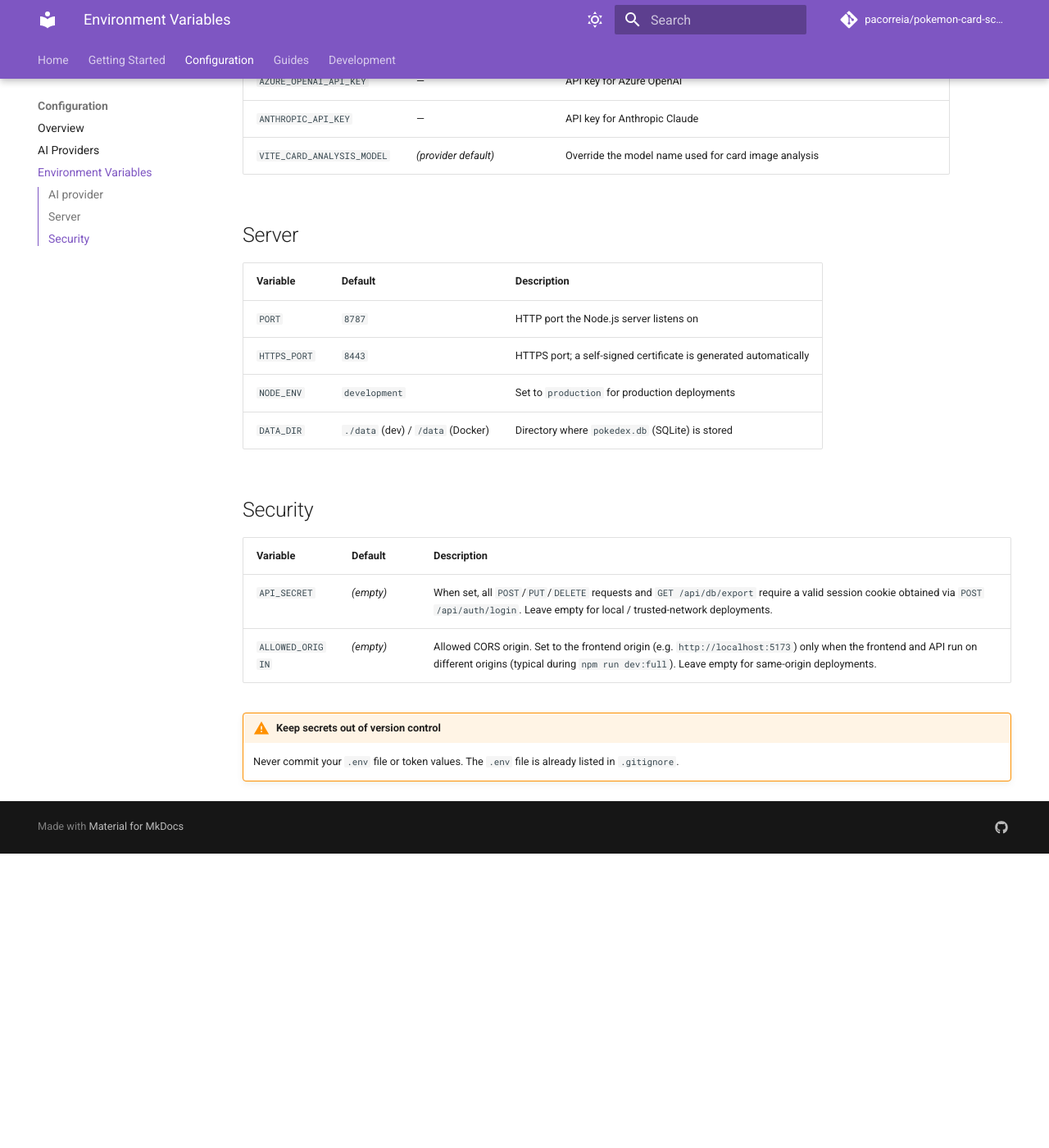
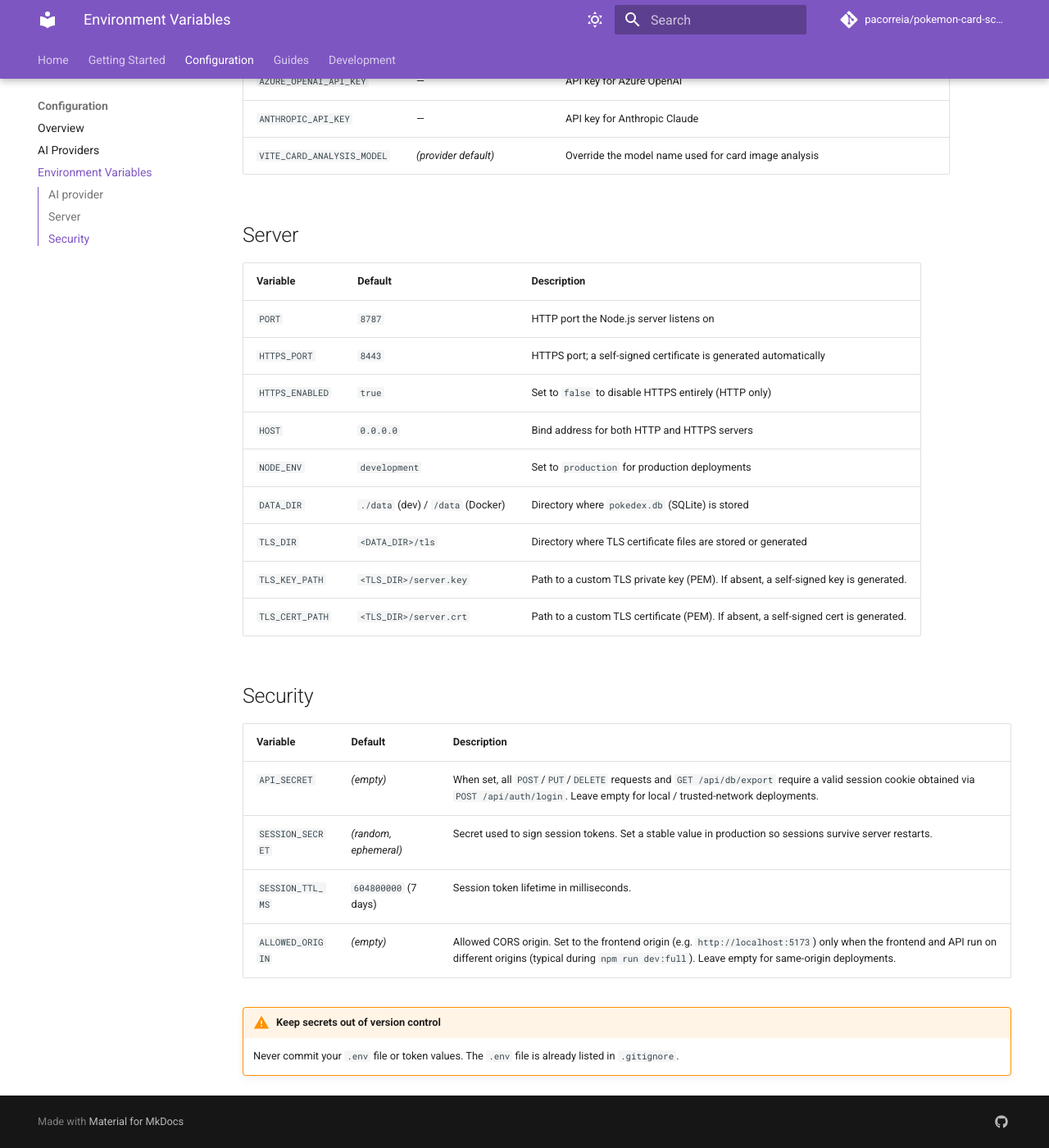
Before and after one commit to pacorreia/pokemon-card-scanner, an MkDocs documentation site: the page built from docs/configuration/environment.md, in a window 1280 px wide and 1400 px high, scrolled down 652 px. Shown: the whole window at 82% size. Built offline with MkDocs 1.6.1 and Material for MkDocs 9.7.7, drawn with Linux system fonts in a browser that asks for light colours; comment, search, counter and statistics services are not loaded; before the commit the page ends 1693 px from its top, so only the background shows below that.

Commit message:
docs: fix inaccuracies found during codebase review
Agent-Logs-Url: https://github.com/pacorreia/pokemon-card-scanner/sessions/d015f500-a516-4934-8ea0-79d68c3e523a

Co-authored-by: pacorreia <54323159+pacorreia@users.noreply.github.com>

```diff
--- a/docs/configuration/environment.md
+++ b/docs/configuration/environment.md
@@ -22,14 +22,21 @@ Full reference for every environment variable recognised by the PokéDex Scanner
 |---|---|---|
 | `PORT` | `8787` | HTTP port the Node.js server listens on |
 | `HTTPS_PORT` | `8443` | HTTPS port; a self-signed certificate is generated automatically |
+| `HTTPS_ENABLED` | `true` | Set to `false` to disable HTTPS entirely (HTTP only) |
+| `HOST` | `0.0.0.0` | Bind address for both HTTP and HTTPS servers |
 | `NODE_ENV` | `development` | Set to `production` for production deployments |
 | `DATA_DIR` | `./data` (dev) / `/data` (Docker) | Directory where `pokedex.db` (SQLite) is stored |
+| `TLS_DIR` | `<DATA_DIR>/tls` | Directory where TLS certificate files are stored or generated |
+| `TLS_KEY_PATH` | `<TLS_DIR>/server.key` | Path to a custom TLS private key (PEM). If absent, a self-signed key is generated. |
+| `TLS_CERT_PATH` | `<TLS_DIR>/server.crt` | Path to a custom TLS certificate (PEM). If absent, a self-signed cert is generated. |
 
 ## Security
 
 | Variable | Default | Description |
 |---|---|---|
 | `API_SECRET` | *(empty)* | When set, all `POST`/`PUT`/`DELETE` requests and `GET /api/db/export` require a valid session cookie obtained via `POST /api/auth/login`. Leave empty for local / trusted-network deployments. |
+| `SESSION_SECRET` | *(random, ephemeral)* | Secret used to sign session tokens. Set a stable value in production so sessions survive server restarts. |
+| `SESSION_TTL_MS` | `604800000` (7 days) | Session token lifetime in milliseconds. |
 | `ALLOWED_ORIGIN` | *(empty)* | Allowed CORS origin. Set to the frontend origin (e.g. `http://localhost:5173`) only when the frontend and API run on different origins (typical during `npm run dev:full`). Leave empty for same-origin deployments. |
 
 !!! warning "Keep secrets out of version control"
```
Also changed, not shown: docs/configuration/index.md (+2 -0 lines), docs/development/index.md (+1 -1 lines), docs/index.md (+1 -1 lines).
